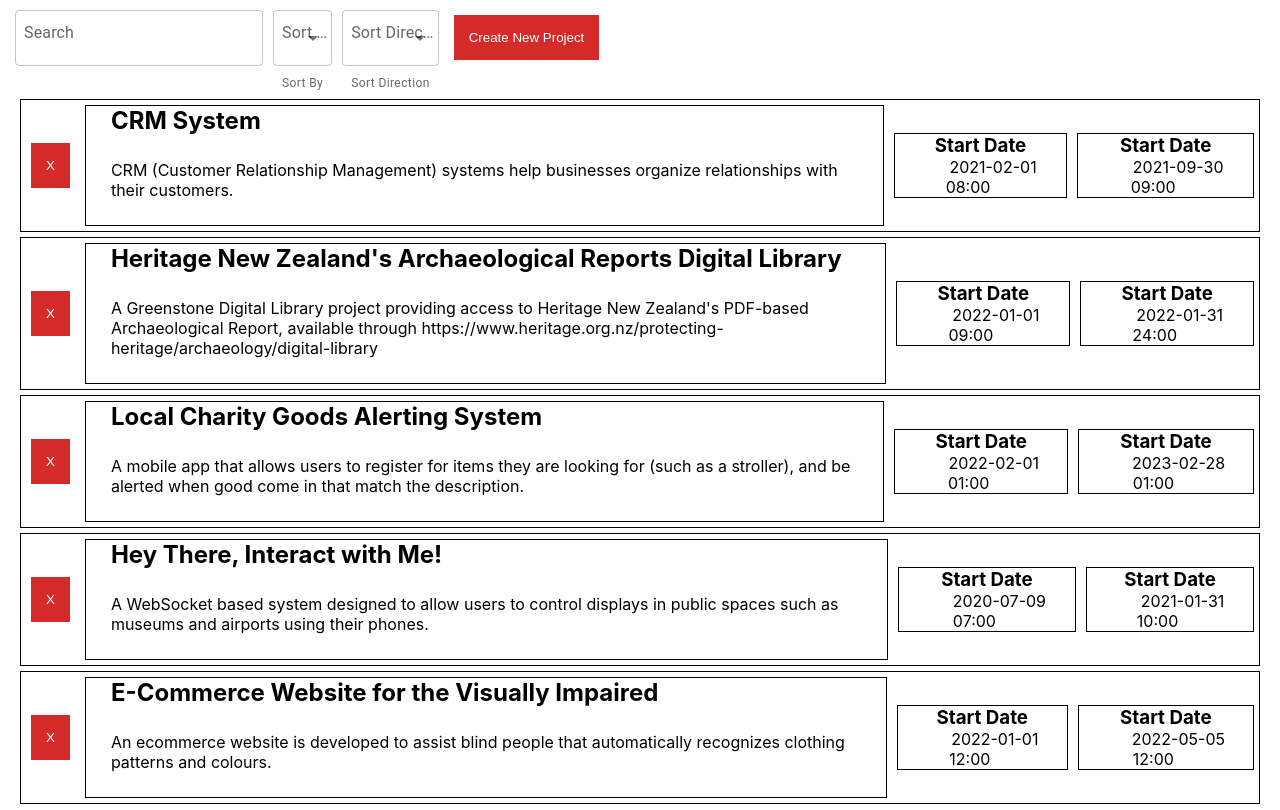
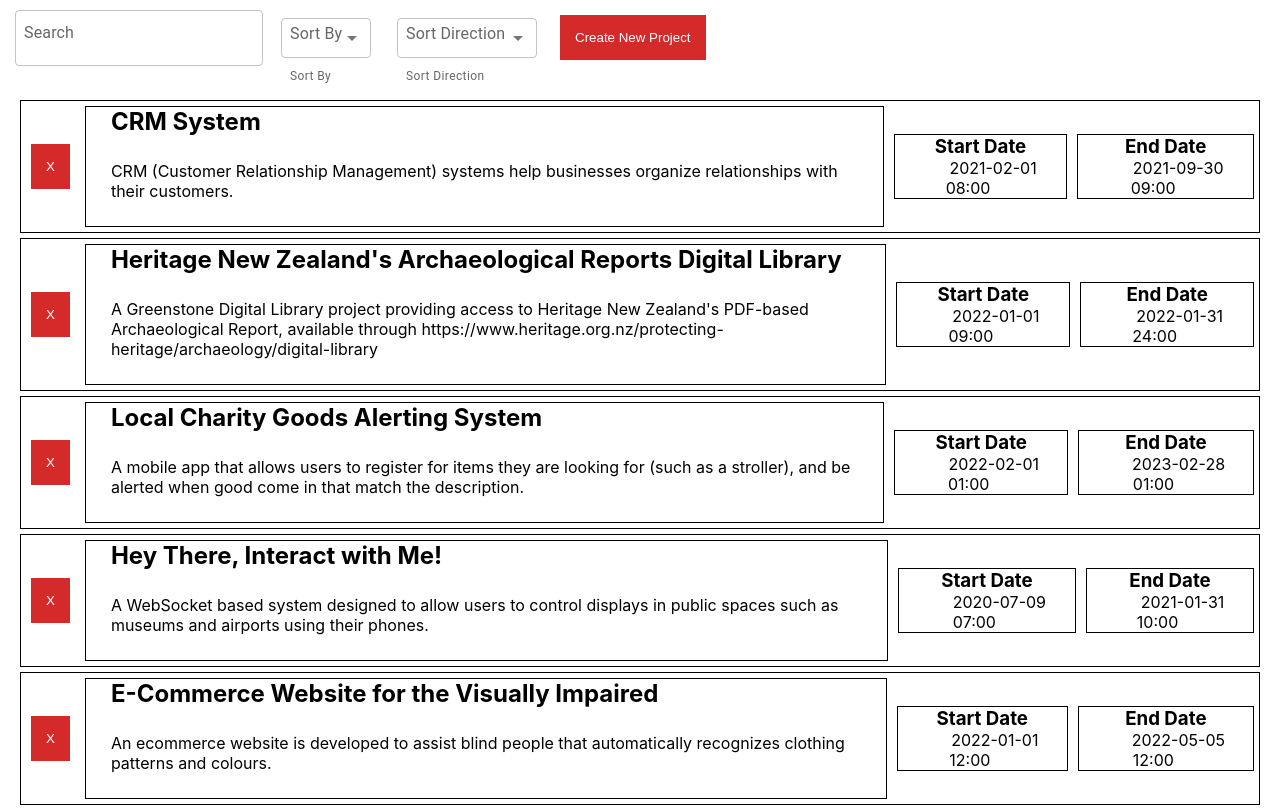
Before and after one commit to TrentButler7/SimpleReactApp, a React (Create React App) app: page / in a window 1280 px wide. Built offline with nearby package versions, Linux system fonts and the light colour scheme.

Commit message:
sorting implemented

```diff
--- a/src/App.js
+++ b/src/App.js
@@ -4,7 +4,7 @@ import Form from './components/Form';
 import Backdrop from './components/Backdrop';
 import Search from './components/Search';
 import { useState } from 'react';
-import { FormControl, FormControlLabel, FormGroup, InputLabel, MenuItem, Select, FormHelperText } from '@mui/material';
+import { FormControl, InputLabel, MenuItem, Select, FormHelperText } from '@mui/material';
 
 function App() {
   const [formIsOpen, setFormOpen] = useState(false);
@@ -42,7 +42,7 @@ function App() {
   return (
     <div className='wrapper'>
       <Search inputHandler={inputHandler}/>
-      <FormControl sx={{midWidth: 80}}>
+      <FormControl sx={{ m: 1, minWidth: 100 }} size="small">
         <InputLabel id='sortByLabel'>Sort By</InputLabel>
         <Select labelId='sortByLabel' value={sortBy} label="Sort By" onChange={handleSortByChange}>
           <MenuItem value={"projectName"}>Project Name</MenuItem>
@@ -50,7 +50,7 @@ function App() {
         </Select>
         <FormHelperText sx={{padding: 0}}>Sort By</FormHelperText>
       </FormControl>
-      <FormControl sx={{midWidth: 80}}>
+      <FormControl sx={{ m: 1, minWidth: 150 }} size="small">
         <InputLabel id='sortSwitchLabel'>Sort Direction</InputLabel>
         <Select labelId='sortSwitchLabel' value={sortDirection} label="Sort By" onChange={handleSortDirectionChange}>
           <MenuItem value={"a"}>Ascending</MenuItem>
@@ -59,7 +59,7 @@ function App() {
         <FormHelperText sx={{padding: 0}}>Sort Direction</FormHelperText>
       </FormControl>
       <button className='btnNewProject' onClick={newProjectHandler} >Create New Project</button>
-      <Project onDataChange={setData} data={data} searchInput={searchInput}/>
+      <Project onDataChange={setData} data={data} searchInput={searchInput} sortBy={sortBy} sortDirection={sortDirection}/>
       { formIsOpen && <Form onFormSubmit={submitNewProjectHandler}/>}
       { formIsOpen && <Backdrop onClick={cancelNewProjectHandler}/>}
     </div>
--- a/src/components/Project.js
+++ b/src/components/Project.js
@@ -1,7 +1,7 @@
 import '../css/Project.css';
 import { useEffect } from 'react';
 
-function Project({onDataChange, data, searchInput}){
+function Project({searchInput, data, onDataChange, sortBy, sortDirection }){
     useEffect(() => {
         fetch('./data.json')
         .then(response=>response.json())
@@ -22,6 +22,18 @@ function Project({onDataChange, data, searchInput}){
         }
     });
 
+    if(sortBy == "projectName"){
+        filteredData.sort((a,b) => b.projectName.localeCompare(a.projectName));
+    }
+    else if(sortBy == "startDate"){
+        filteredData.sort(function(a,b) {
+            return new Date(b.start_date) - new Date(a.start_date);
+        });
+    }
+    if (sortDirection == "a") {
+        filteredData.reverse();
+    }
+
     const projectsList = filteredData.map( item => (
         <div className='projectItem' key={item.projectIdentifier}>
             <button className="btnDeleteProject" onClick={() => deleteProject(data, item)}>X</button>
@@ -34,7 +46,7 @@ function Project({onDataChange, data, searchInput}){
                 <p>{item.start_date}</p>
             </div>
             <div className='dateContainer'>
-                <h3>Start Date</h3>
+                <h3>End Date</h3>
                 <p>{item.end_date}</p>
             </div>
         </div>
```
